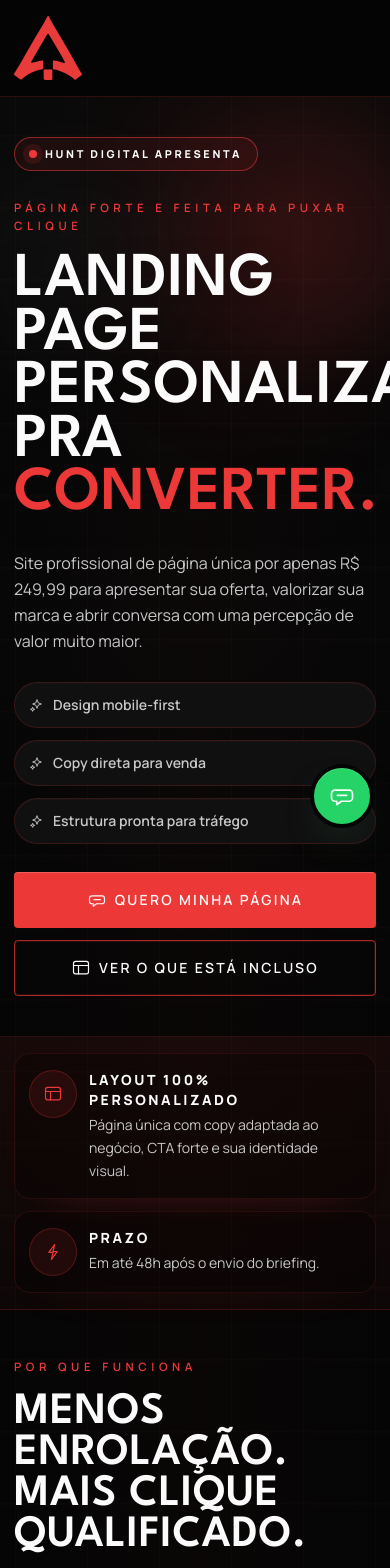
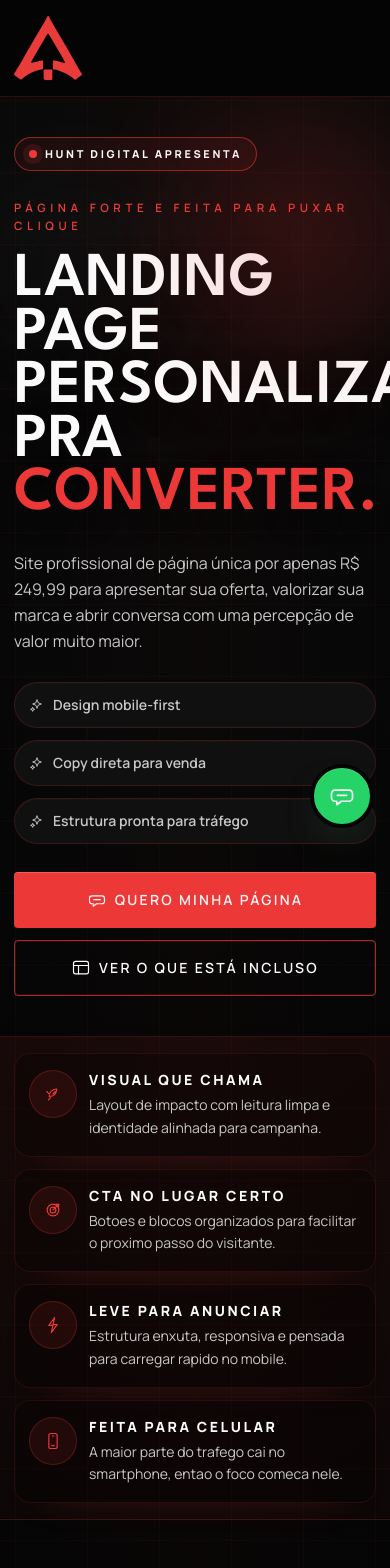
Before and after one commit to guilherme-cesar-oliveira/pagina-que-vende-pagina, a React (Vite) app: page / in a window 390 px wide. Shown: the top 1568 px of the page. Built offline with nearby package versions, Linux system fonts and the light colour scheme.

Commit message:
Polish landing loading and hero support strip

```diff
--- a/src/App.tsx
+++ b/src/App.tsx
@@ -1,33 +1,10 @@
 import { SiteConfigProvider } from '@/lib/site-config-context'
-import { useSiteConfig } from '@/lib/use-site-config'
 import Index from '@/pages/Index'
-
-function AppContent() {
-  const { isReady } = useSiteConfig()
-
-  if (!isReady) {
-    return (
-      <div className="site-shell flex min-h-screen items-center justify-center bg-background px-6 text-center text-foreground">
-        <div className="offer-card max-w-md space-y-4 px-6 py-6">
-          <p className="section-eyebrow">Carregando</p>
-          <h1 className="display-title text-[clamp(2.8rem,10vw,4.6rem)] text-foreground">
-            Preparando a landing
-          </h1>
-          <p className="section-copy">
-            Buscando a configuracao publica e preparando a experiencia da pagina.
-          </p>
-        </div>
-      </div>
-    )
-  }
-
-  return <Index />
-}
 
 function App() {
   return (
     <SiteConfigProvider>
-      <AppContent />
+      <Index />
     </SiteConfigProvider>
   )
 }
--- a/src/index.css
+++ b/src/index.css
@@ -378,39 +378,6 @@
     @apply inline-flex w-fit items-center gap-2 text-left text-foreground transition-colors hover:text-brand;
   }
 
-  .motion-fade-up {
-    animation: fade-up 0.8s var(--ease-snap) both;
-  }
-
-  .motion-delay-1 {
-    animation-delay: 0.08s;
-  }
-
-  .motion-delay-2 {
-    animation-delay: 0.16s;
-  }
-
-  .motion-delay-3 {
-    animation-delay: 0.24s;
-  }
-
-  .motion-delay-4 {
-    animation-delay: 0.32s;
-  }
-
-  .motion-type {
-    display: inline-block;
-    width: max-content;
-    max-width: 100%;
-    overflow: hidden;
-    white-space: nowrap;
-    border-right: 1px solid currentColor;
-    clip-path: inset(0 100% 0 0);
-    animation:
-      typing-reveal 2.3s steps(28, end) 0.15s forwards,
-      caret-blink 0.85s step-end infinite;
-  }
-
   .motion-pulse-soft {
     animation: pulse-soft 4.4s ease-in-out infinite;
     transform-origin: center;
@@ -441,43 +408,6 @@
     padding-bottom: 1.125rem;
   }
 
-  .motion-type {
-    max-width: 100%;
-  }
-}
-
-@keyframes fade-up {
-  from {
-    opacity: 0;
-    transform: translate3d(0, 18px, 0);
-  }
-
-  to {
-    opacity: 1;
-    transform: translate3d(0, 0, 0);
-  }
-}
-
-@keyframes typing-reveal {
-  from {
-    clip-path: inset(0 100% 0 0);
-  }
-
-  to {
-    clip-path: inset(0 0 0 0);
-  }
-}
-
-@keyframes caret-blink {
-  0%,
-  45% {
-    border-color: currentColor;
-  }
-
-  50%,
-  100% {
-    border-color: transparent;
-  }
 }
 
 @keyframes pulse-soft {
--- a/src/pages/Index.tsx
+++ b/src/pages/Index.tsx
@@ -34,6 +34,33 @@ const offerHighlights = [
   {
     icon: 'spark',
     label: 'Pronto para conversão',
+  },
+] as const
+
+const benefitStripItems = [
+  {
+    icon: 'rocket',
+    title: 'Visual que chama',
+    description:
+      'Layout de impacto com leitura limpa e identidade alinhada para campanha.',
+  },
+  {
+    icon: 'target',
+    title: 'CTA no lugar certo',
+    description:
+      'Botoes e blocos organizados para facilitar o proximo passo do visitante.',
+  },
+  {
+    icon: 'bolt',
+    title: 'Leve para anunciar',
+    description:
+      'Estrutura enxuta, responsiva e pensada para carregar rapido no mobile.',
+  },
+  {
+    icon: 'mobile',
+    title: 'Feita para celular',
+    description:
+      'A maior parte do trafego cai no smartphone, entao o foco comeca nele.',
   },
 ] as const
 
@@ -448,12 +475,12 @@ function Index() {
 
           <div className="layout-shell hero-grid py-10 sm:py-14 lg:py-18">
             <div className="hero-content">
-              <div className="hero-pill motion-fade-up">
+              <div className="hero-pill">
                 <span className="hero-pill-dot" />
-                <span className="motion-type">{currentConfig.header.badgeText}</span>
+                <span>{currentConfig.header.badgeText}</span>
               </div>
 
-              <div className="space-y-5 motion-fade-up motion-delay-1">
+              <div className="space-y-5">
                 <p className="section-eyebrow">{currentConfig.hero.eyebrow}</p>
                 <h1 className="display-hero max-w-[8ch] text-[clamp(3.9rem,12vw,6.6rem)] text-foreground sm:max-w-[10ch] lg:max-w-none">
                   <span className="block lg:whitespace-nowrap">
@@ -468,11 +495,11 @@ function Index() {
                 </h1>
               </div>
 
-              <p className="hero-copy max-w-xl motion-fade-up motion-delay-2">
+              <p className="hero-copy max-w-xl">
                 {currentConfig.hero.description}
               </p>
 
-              <div className="hero-chip-grid motion-fade-up motion-delay-3">
+              <div className="hero-chip-grid">
                 {currentConfig.hero.proofItems.map((item) => (
                   <div key={item} className="hero-chip">
                     <ScribbleIcon name="spark" className="size-4" />
@@ -481,7 +508,7 @@ function Index() {
                 ))}
               </div>
 
-              <div className="flex flex-col gap-3 sm:flex-row motion-fade-up motion-delay-4">
+              <div className="flex flex-col gap-3 sm:flex-row">
                 <Button
                   type="button"
                   size="lg"
@@ -509,7 +536,7 @@ function Index() {
 
         <section className="benefit-strip">
           <div className="layout-shell grid gap-3 py-4 sm:grid-cols-2 lg:grid-cols-4 lg:gap-4 lg:py-5">
-            {currentConfig.benefits.map((benefit) => (
+            {benefitStripItems.map((benefit) => (
               <article key={benefit.title} className="benefit-pill-card">
                 <div className="icon-disc">
                   <ScribbleIcon name={benefit.icon} className="size-5" />
@@ -586,11 +613,11 @@ function Index() {
         <section className="section-shell border-t border-brand/14">
           <div className="layout-shell py-10 sm:py-12 lg:py-14">
             <div className="hero-support-grid">
-              <aside className="offer-card motion-fade-up motion-delay-2">
+              <aside className="offer-card">
                 <div className="flex items-start justify-between gap-4">
                   <div className="space-y-2">
                     <p className="offer-badge">
-                      <span className="motion-type">{currentConfig.offer.badge}</span>
+                      <span>{currentConfig.offer.badge}</span>
                     </p>
                     <p className="max-w-full pr-8 text-sm font-semibold uppercase tracking-[0.16em] text-foreground-muted sm:tracking-[0.28em]">
                       {currentConfig.offer.priceLabel}
@@ -667,9 +694,9 @@ function Index() {
         <section ref={formRef} className="section-shell border-t border-brand/14">
           <div className="layout-shell py-12 sm:py-14 lg:py-16">
             <div className="quote-panel motion-glow-pulse">
-              <div className="space-y-5 motion-fade-up">
+              <div className="space-y-5">
                 <p className="section-eyebrow text-brand/88">
-                  <span className="motion-type">{currentConfig.formSection.eyebrow}</span>
+                  <span>{currentConfig.formSection.eyebrow}</span>
                 </p>
                 <h2 className="display-title max-w-[14ch] text-[clamp(2.2rem,7vw,4rem)] text-foreground">
                   {currentConfig.formSection.title}
@@ -680,7 +707,7 @@ function Index() {
               </div>
 
               <form
-                className="space-y-5 motion-fade-up motion-delay-2"
+                className="space-y-5"
                 onSubmit={handleSubmit}
                 noValidate
               >
```
